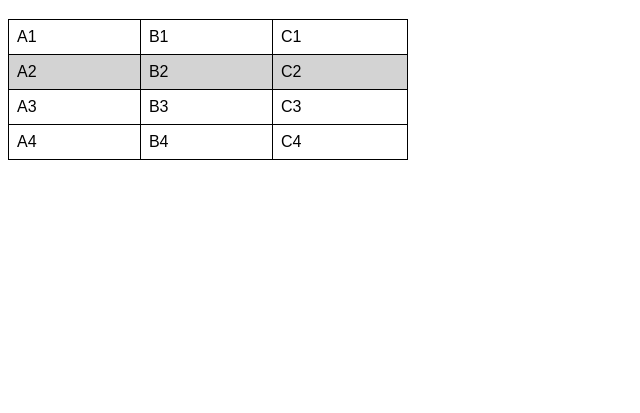
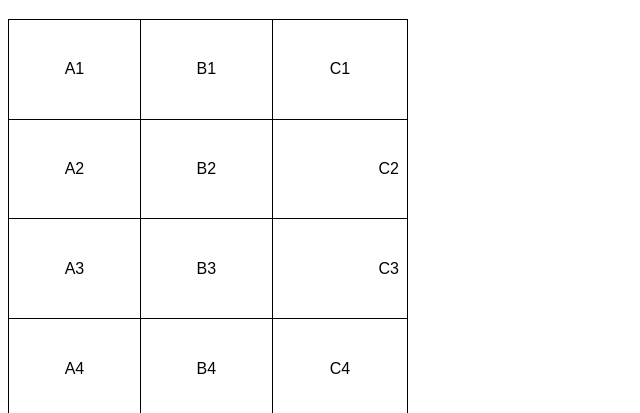
Before and after one commit to MuriloMHO/HTML-CSS, a plain HTML site: page exercicios/ex023/tabela01.html in a window 1280 px wide. Shown: the part 61-474 px from the top of the page, without its empty margins (0-640 px from the left). Drawn offline with Linux system fonts and the light colour scheme.

Commit message:
Update tabela01.html

```diff
--- a/exercicios/ex023/tabela01.html
+++ b/exercicios/ex023/tabela01.html
@@ -11,16 +11,19 @@
 
         table {
             width: 400px;
+            height: 400px;
             border-collapse: collapse;
-        }
-
-        tr.linha {
-            background-color: lightgray;
         }
 
         td {
             border: 1px solid black;
             padding: 8px;
+            text-align: center; /*Alinhamento Horizontal*/
+            vertical-align: middle; /*Alinhamento Vertical*/
+        }
+
+        .numero {
+            text-align: right;
         }
 
     </style>
@@ -44,21 +47,15 @@
             <td>B1</td>
             <td>C1</td>
         </tr>
-        <tr class="linha">
+        <tr>
             <td>A2</td>
             <td>B2</td>
-            <td>C2</td>
+            <td class="numero">C2</td>
         </tr>
         <tr>
-            <td>
-                A3
-            </td>
-            <td>
-                B3
-            </td>
-            <td>
-                C3
-            </td>
+            <td>A3</td>
+            <td>B3</td>
+            <td class="numero">C3</td>
         </tr>
         <tr>
             <td>A4</td>
```
